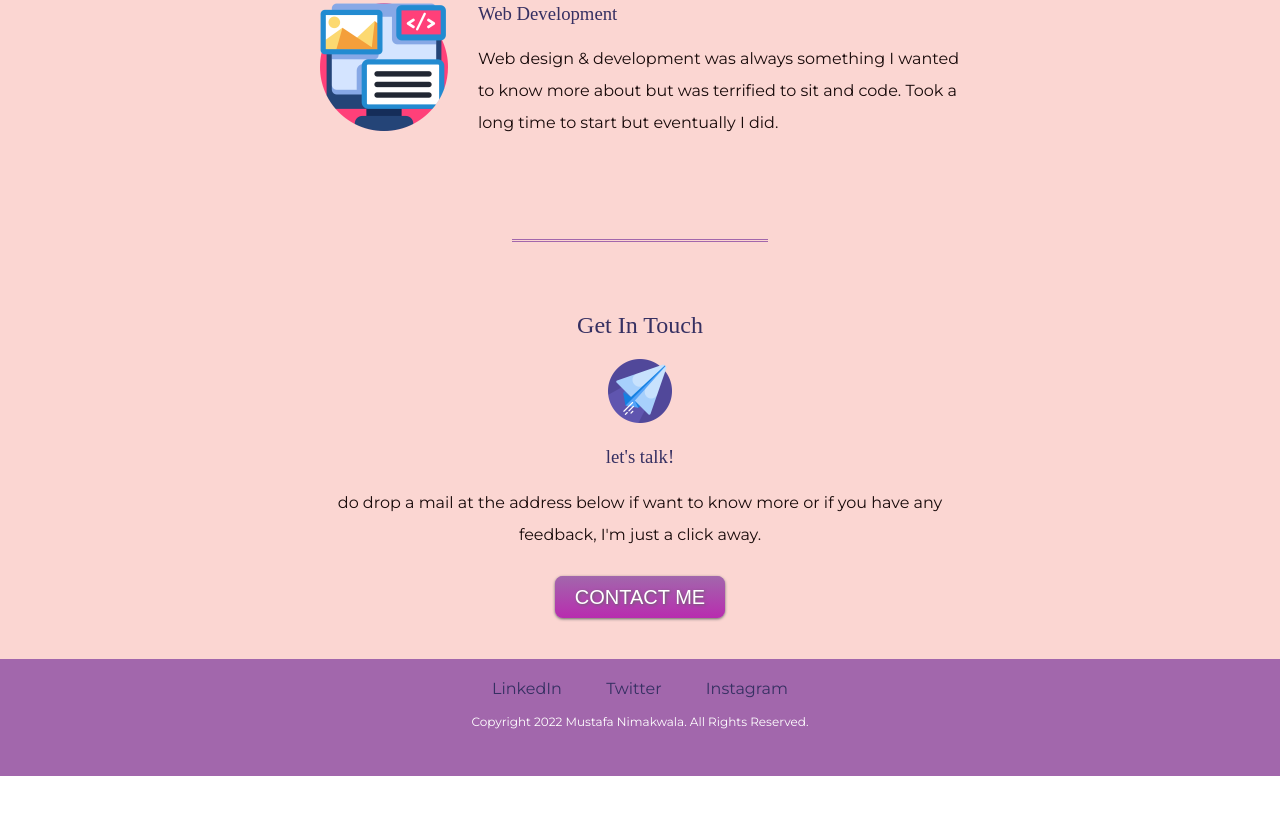
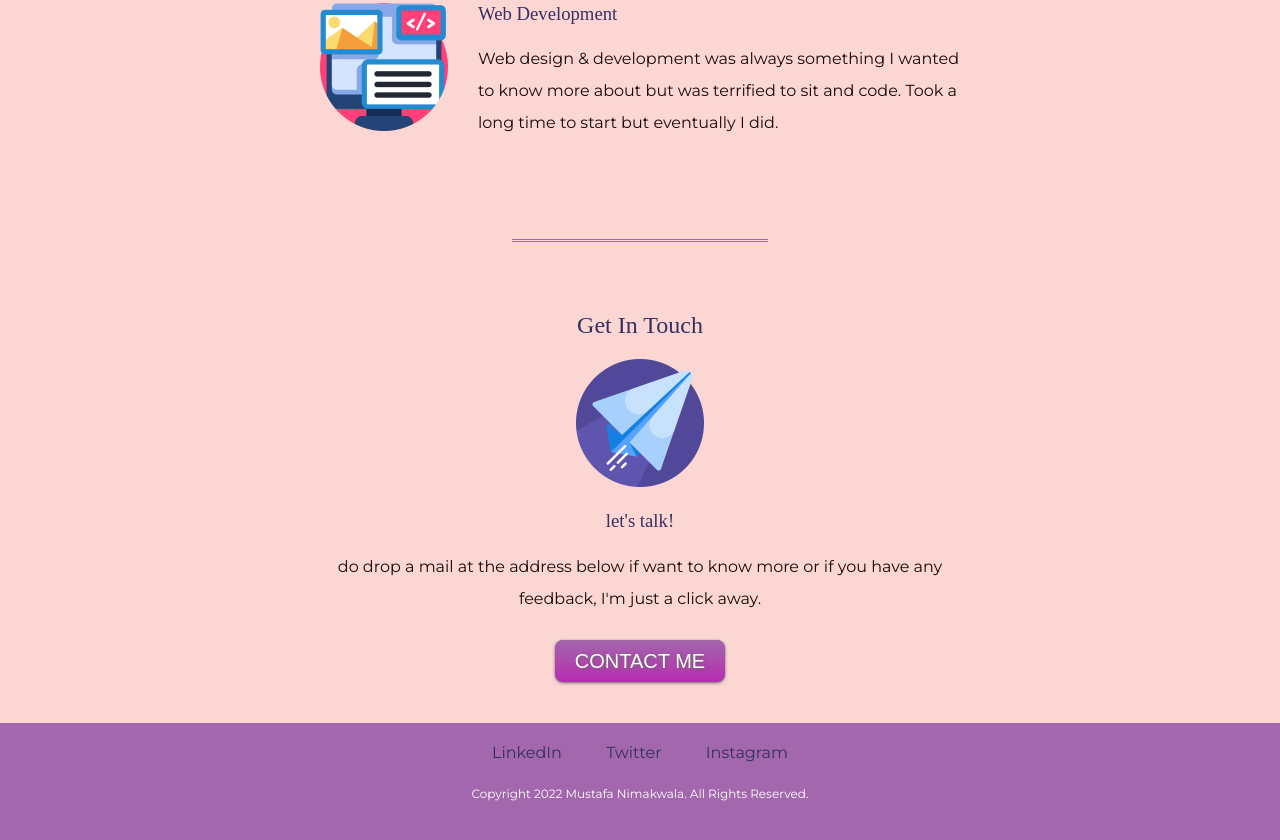
Before and after one commit to lukeskywlker/personal_site, a plain HTML site: page index.html in a window 1280 px wide. Shown: the part 1962-2802 px from the top of the page. Before the commit the page ends 2738 px from the top, so only its background shows below. Drawn offline with Linux system fonts and the light colour scheme; a web font is replaced by a local one.

Commit message:
footer and contact photo update

```diff
--- a/CSS/styles.css
+++ b/CSS/styles.css
@@ -99,8 +99,10 @@ hr {
 }
 
 .footer-name {
-  color: white;
-  padding-bottom: 10px;
+padding: 20px 0 20px 0;
+    margin: 0 auto 0 auto;
+    width: 50%;
+    color: white;
   font-size: 75%;
 }
 
@@ -156,7 +158,7 @@ hr {
 }
 
 .contact-photo {
-  width: 10%;
+  width: 20%;
 }
 
 .btn {
```
